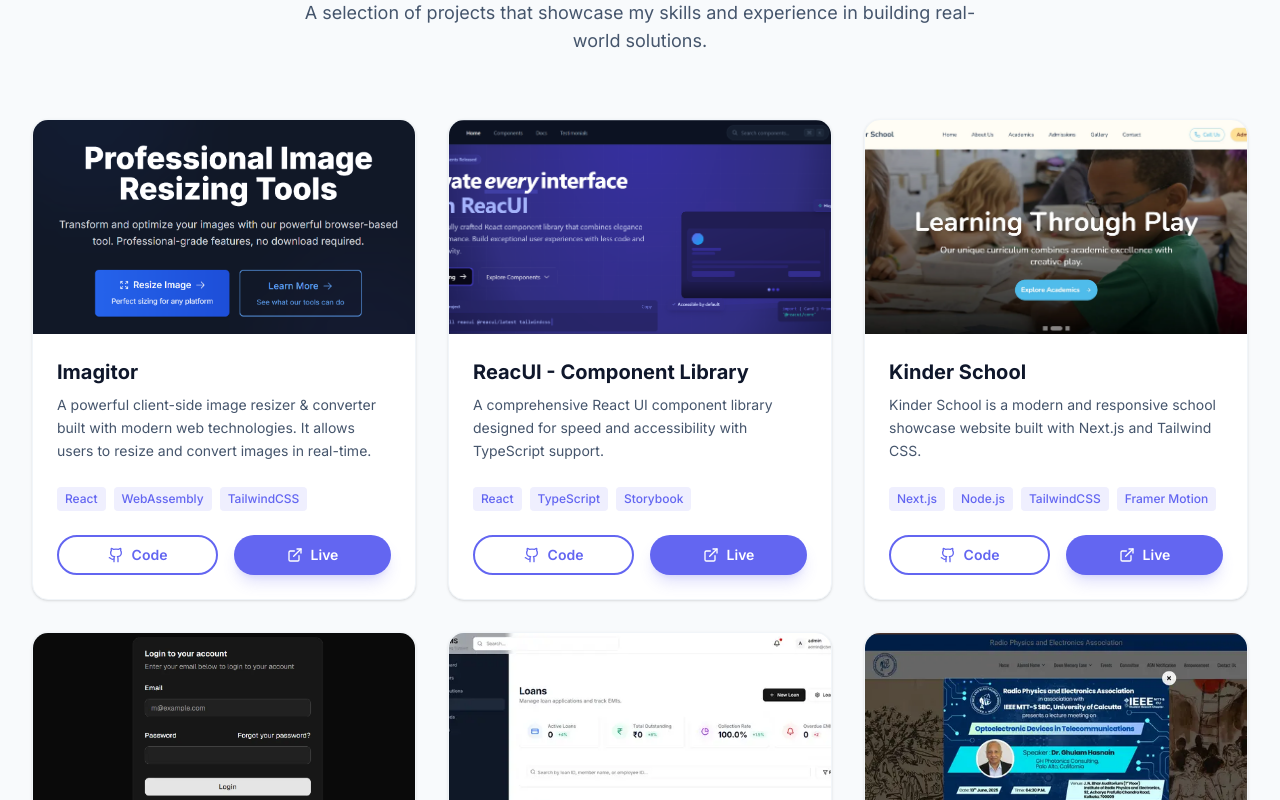
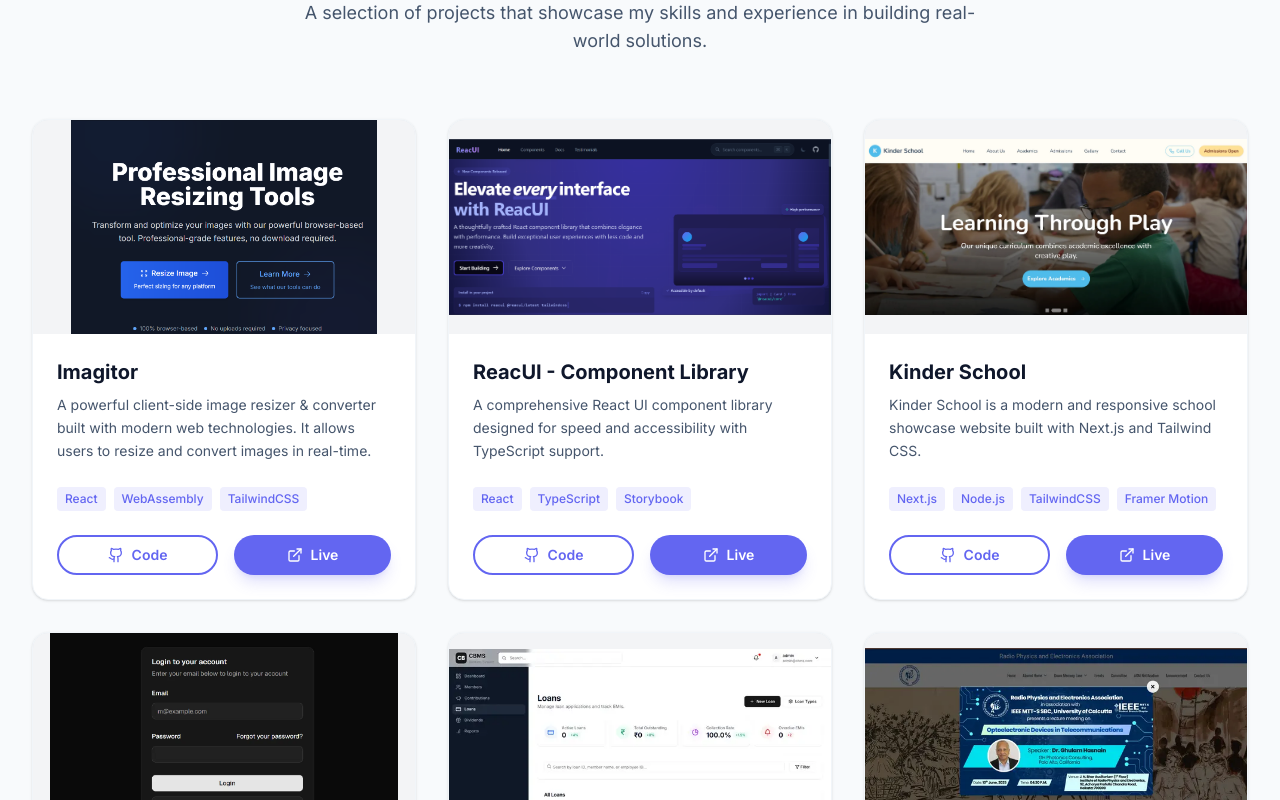
Before and after one commit to tanbiralam06/tanbir-tech, a Next.js app: page / in a window 1280 px wide. Shown: the part 2520-3320 px from the top of the page. Built offline with nearby package versions, Linux system fonts and the light colour scheme.

Commit message:
fix the image alignment in projects card

```diff
--- a/src/components/sections/Projects.js
+++ b/src/components/sections/Projects.js
@@ -52,7 +52,7 @@
                   src={project.image}
                   alt={`${project.title} preview`}
                   fill
-                  className="object-cover transition-transform duration-500 group-hover:scale-110"
+                  className="object-contain bg-gray-100 dark:bg-gray-900 transition-transform duration-500 group-hover:scale-105"
                 />
               ) : (
                 <div className="absolute inset-0 flex items-center justify-center text-slate-400 font-medium bg-slate-100 dark:bg-slate-800">
```
